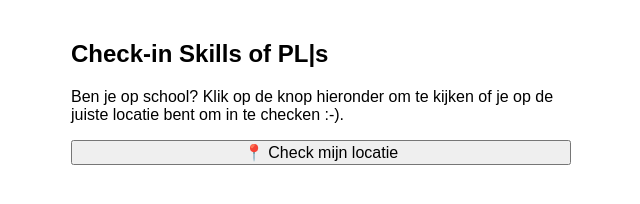
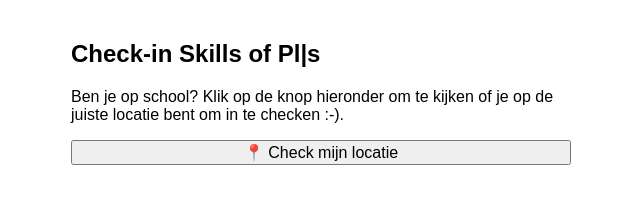
Before and after one commit to Cienny78/Check-in-skills-2, a plain HTML site: page index.html in a window 1280 px wide. Shown: the full height of the page, 319-959 px from the left. Drawn offline with Linux system fonts and the light colour scheme.

Commit message:
Update index.html

```diff
--- a/index.html
+++ b/index.html
@@ -35,7 +35,7 @@
   </style>
 </head>
 <body>
-  <h2>Check-in Skills of PL|s</h2>
+  <h2>Check-in Skills of Pl|s</h2>
   <div id="melding"></div>
   <p>Ben je op school? Klik op de knop hieronder om te kijken of je op de juiste locatie bent om in te checken :-).</p>
   <button onclick="checkLocation()">📍 Check mijn locatie</button>
```
